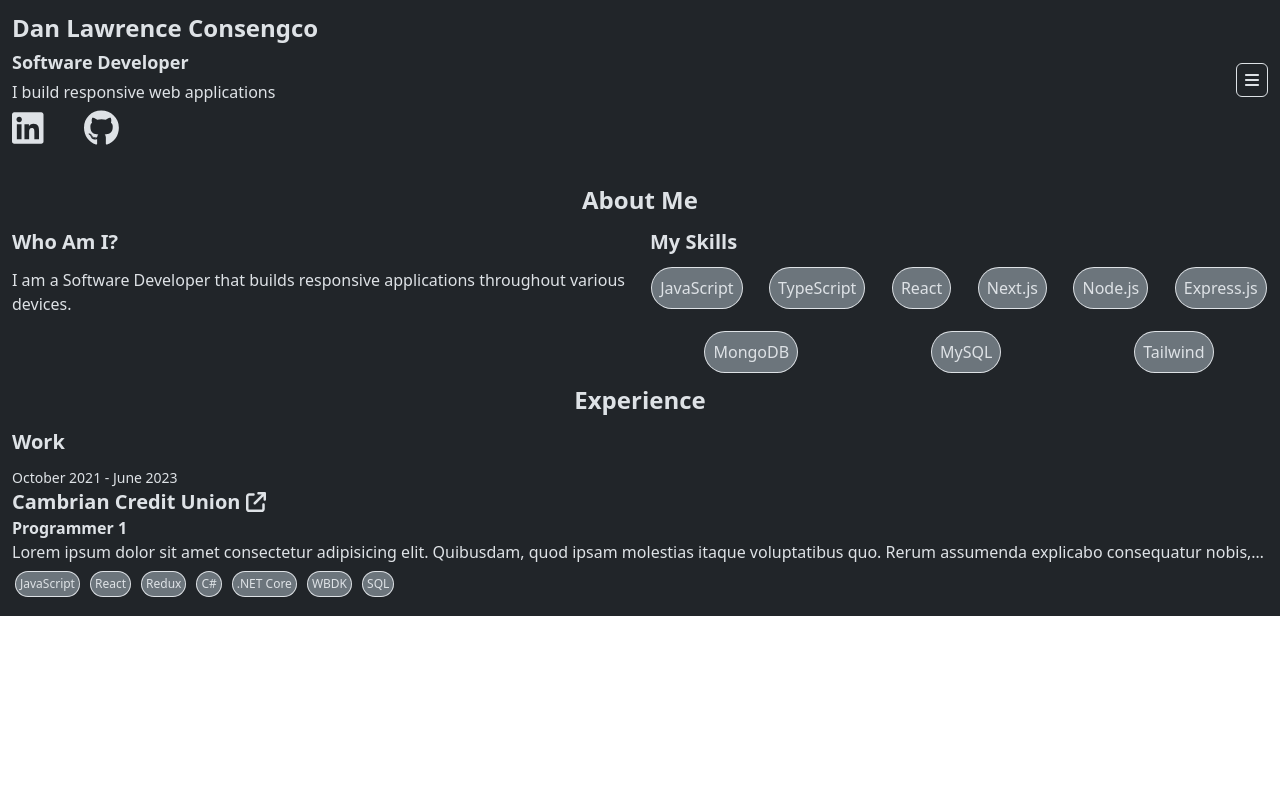
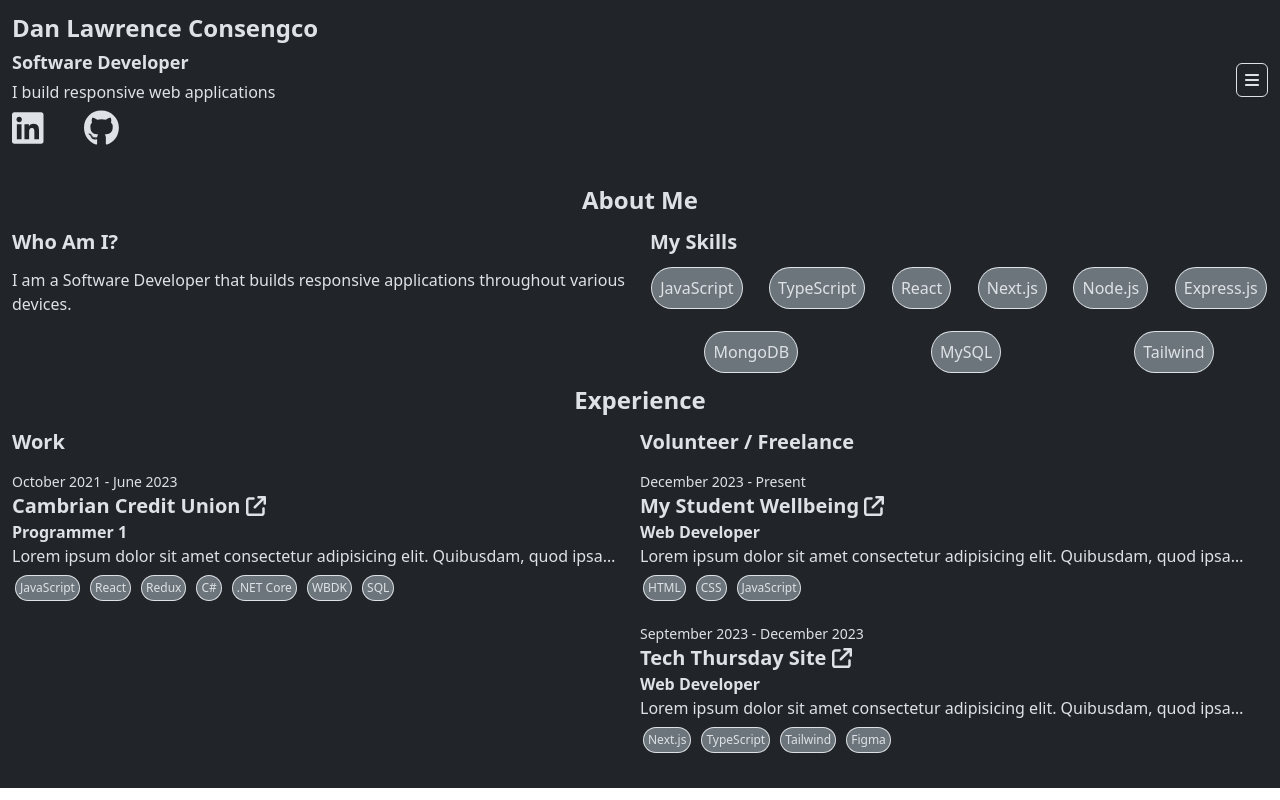
Before and after one commit to DanDaMan23/software-development-portfolio, a React (Create React App) app: page / in a window 1280 px wide. Built offline with nearby package versions, Linux system fonts and the light colour scheme.

Commit message:
Volunteer Section Completed

```diff
--- a/src/sections/experience/components/experience-card.tsx
+++ b/src/sections/experience/components/experience-card.tsx
@@ -25,7 +25,7 @@ export default function ExperienceCard({
   const closeModalHandler = () => setIsOpenModal(false)
 
   return (
-    <div>
+    <div className='my-4'>
       <p className='text-sm'>{date}</p>
       <button className='text-xl font-bold' onClick={openModalHandler}>
         {workplace} <FontAwesomeIcon icon={faArrowUpRightFromSquare} />
--- a/src/sections/experience/experience.tsx
+++ b/src/sections/experience/experience.tsx
@@ -1,11 +1,15 @@
 import Work from "./work"
 import text from "./text.json"
+import Volunteer from "./volunteer"
 
 export default function Experience() {
   return (
     <div>
       <p className='text-center font-bold text-2xl my-3'>{text.mainTitle}</p>
-      <Work />
+      <div className='flex flex-col lg:flex-row'>
+        <Work />
+        <Volunteer />
+      </div>
     </div>
   )
 }
--- a/src/sections/experience/text.json
+++ b/src/sections/experience/text.json
@@ -19,5 +19,24 @@
         ]
       }
     ]
+  },
+  "volunteer": {
+    "title": "Volunteer / Freelance",
+    "volunteerList": [
+      {
+        "date": "December 2023 - Present",
+        "workplace": "My Student Wellbeing",
+        "position": "Web Developer",
+        "description": "Lorem ipsum dolor sit amet consectetur adipisicing elit. Quibusdam, quod ipsam molestias itaque voluptatibus quo. Rerum assumenda explicabo consequatur nobis, facere sint dolore laborum consectetur obcaecati repellat, quae unde distinctio.",
+        "technologyUsed": ["HTML", "CSS", "JavaScript"]
+      },
+      {
+        "date": "September 2023 - December 2023",
+        "workplace": "Tech Thursday Site",
+        "position": "Web Developer",
+        "description": "Lorem ipsum dolor sit amet consectetur adipisicing elit. Quibusdam, quod ipsam molestias itaque voluptatibus quo. Rerum assumenda explicabo consequatur nobis, facere sint dolore laborum consectetur obcaecati repellat, quae unde distinctio.",
+        "technologyUsed": ["Next.js", "TypeScript", "Tailwind", "Figma"]
+      }
+    ]
   }
 }
--- /dev/null
+++ b/src/sections/experience/volunteer.tsx
@@ -0,0 +1,13 @@
+import ExperienceCard from "./components/experience-card"
+import text from "./text.json"
+
+export default function Volunteer() {
+  return (
+    <div className='lg:w-1/2 lg:pr-3'>
+      <p className='text-xl font-bold mb-3'>{text.volunteer.title}</p>
+      {text.volunteer.volunteerList.map((volunteer, index) => (
+        <ExperienceCard key={index} {...volunteer} />
+      ))}
+    </div>
+  )
+}
--- a/src/sections/experience/work.tsx
+++ b/src/sections/experience/work.tsx
@@ -4,7 +4,7 @@ import text from "./text.json"
 
 export default function Work() {
   return (
-    <div>
+    <div className='lg:w-1/2 lg:pr-3'>
       <p className='text-xl font-bold mb-3'>{text.work.title}</p>
       {text.work.workList.map((work, index) => (
         <ExperienceCard key={index} {...work} />
```
